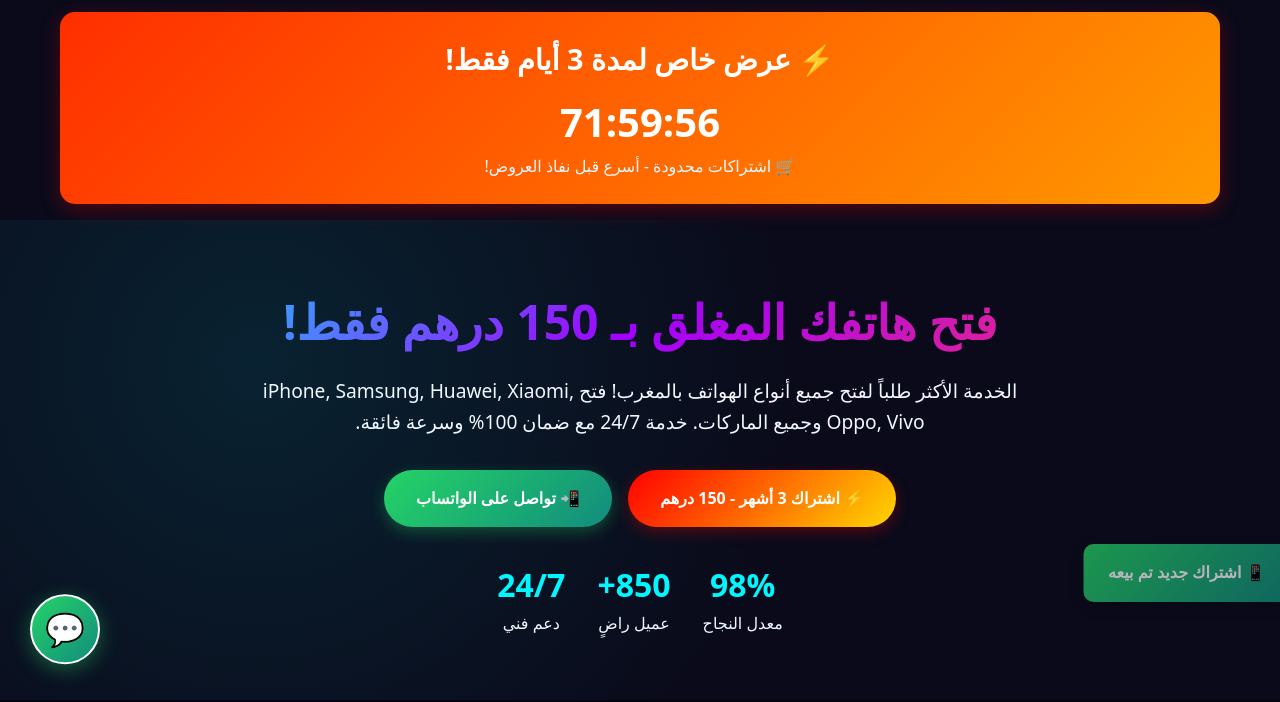
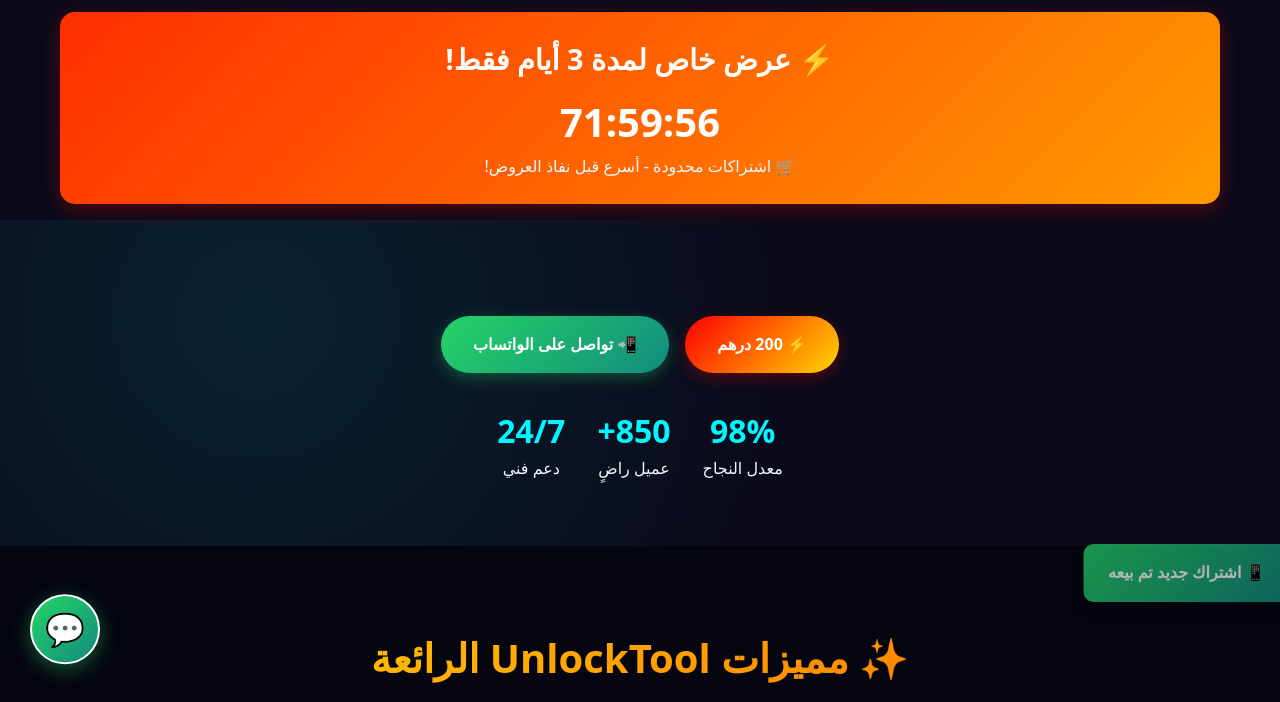
Before and after one commit to Salhi12345/gsm-x-maroc, a plain HTML site: page index.html in a window 1280 px wide. Shown: the part 98-800 px from the top of the page. Drawn offline with Linux system fonts and the light colour scheme.

```diff
--- a/index.html
+++ b/index.html
@@ -582,16 +582,12 @@
     <!-- Hero Section -->
     <section id="home" class="hero">
         <div class="container">
-            <h1>فتح هاتفك المغلق بـ 150 درهم فقط!</h1>
-            <p style="font-size: 1.2rem; max-width: 800px; margin: 0 auto 2rem;">
-                الخدمة الأكثر طلباً لفتح جميع أنواع الهواتف بالمغرب!
-                فتح iPhone, Samsung, Huawei, Xiaomi, Oppo, Vivo وجميع الماركات.
-                خدمة 24/7 مع ضمان 100% وسرعة فائقة.
-            </p>
+
+
 
             <div class="hero-buttons">
                 <a href="#unlocktool" class="btn btn-hot">
-                    ⚡ اشتراك 3 أشهر - 150 درهم
+                    ⚡  200 درهم
                 </a>
                 <a href="https://wa.me/212772016185"
                    class="btn btn-primary" target="_blank">
```
